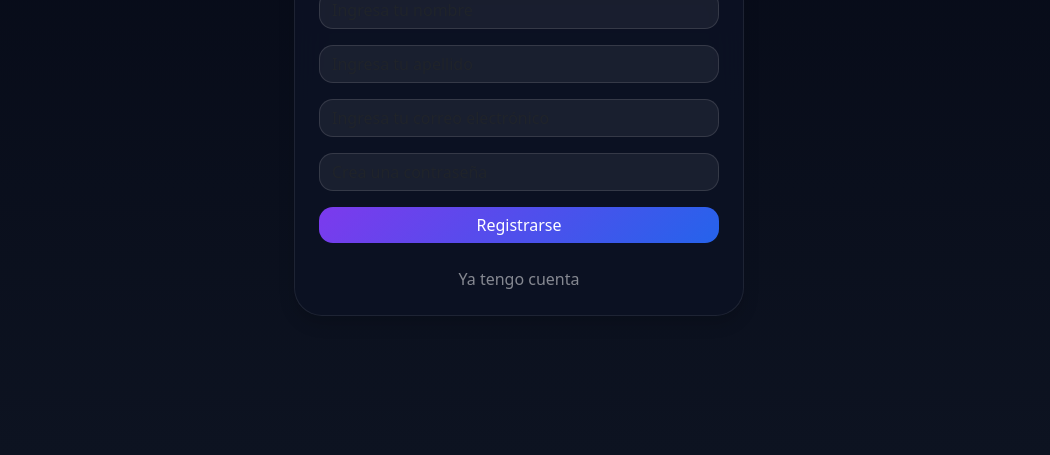
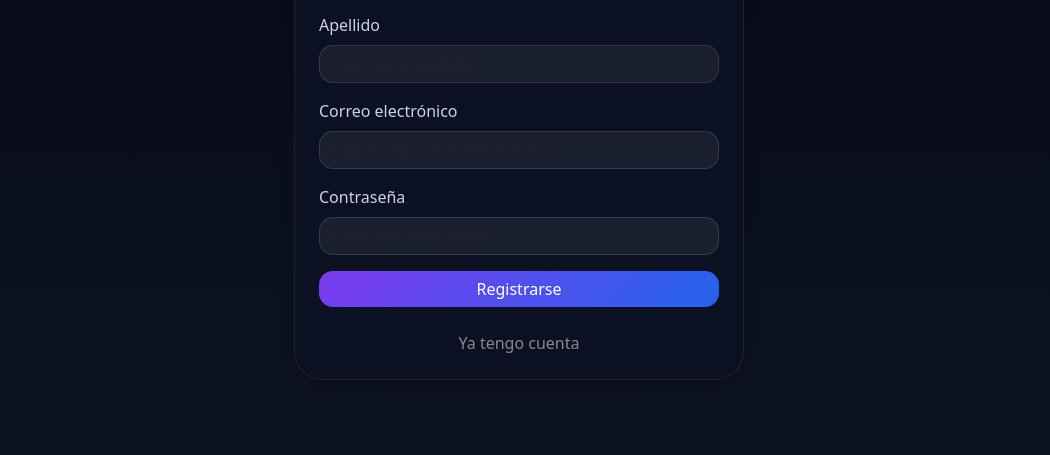
Before and after one commit to sebasaguakate/proyectobasededatos, a plain HTML site: page frontend/register.html in a window 1280 px wide. Shown: the part 345-800 px from the top of the page, without its empty margins (121-1171 px from the left). Drawn offline with nearby package versions, Linux system fonts and the light colour scheme.

Commit message:
Add labels to form fields in register and login

```diff
--- a/frontend/register.html
+++ b/frontend/register.html
@@ -19,37 +19,49 @@
         <form id="registerForm">
             <div id="registerError" class="alert alert-danger d-none" role="alert"></div>
 
+            <div class="mb-3">
+                <label for="nombre" class="form-label">Nombre</label>
                 <input
                     type="text"
                     id="nombre"
-                class="form-control mb-3"
+                    class="form-control"
                     placeholder="Ingresa tu nombre"
                     required
                 >
+            </div>
 
+            <div class="mb-3">
+                <label for="apellido" class="form-label">Apellido</label>
                 <input
                     type="text"
                     id="apellido"
-                class="form-control mb-3"
+                    class="form-control"
                     placeholder="Ingresa tu apellido"
                     required
                 >
+            </div>
 
+            <div class="mb-3">
+                <label for="correo" class="form-label">Correo electrónico</label>
                 <input
                     type="email"
                     id="correo"
-                class="form-control mb-3"
+                    class="form-control"
                     placeholder="Ingresa tu correo electrónico"
                     required
                 >
+            </div>
 
+            <div class="mb-3">
+                <label for="contraseña" class="form-label">Contraseña</label>
                 <input
                     type="password"
                     id="contraseña"
-                class="form-control mb-3"
+                    class="form-control"
                     placeholder="Crea una contraseña"
                     required
                 >
+            </div>
 
             <button class="btn btn-dark w-100">
                 Registrarse
```
Also changed, not shown: frontend/login.html (+8 -2 lines). Lines whose indentation alone changed are shown as unchanged.
